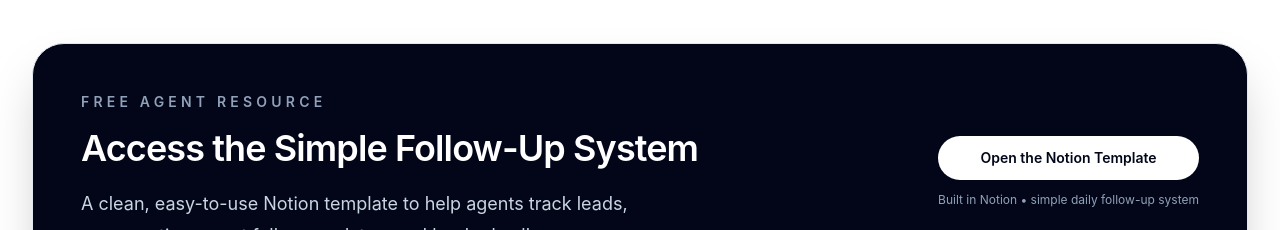
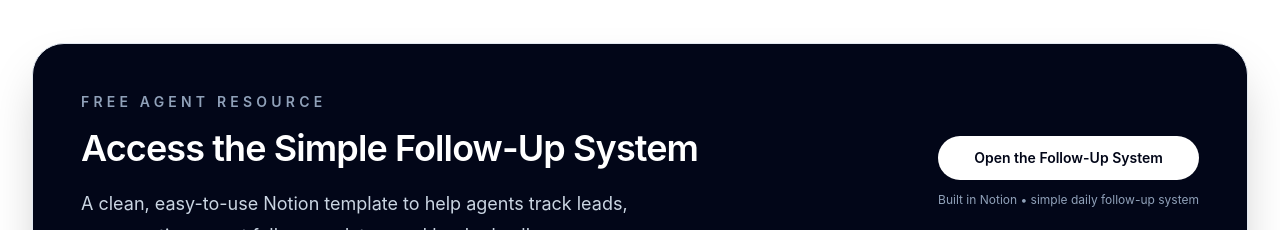
Before and after one commit to andres0921/axen-realty-recruiting-site, a React (Vite) app: page / in a window 1280 px wide. Shown: the part 4300-4530 px from the top of the page. Built offline with nearby package versions, Linux system fonts and the light colour scheme.

Commit message:
Update App.jsx

```diff
--- a/src/App.jsx
+++ b/src/App.jsx
@@ -722,7 +722,7 @@ function FollowUpSheetSection({ followUpSheetUrl, trackEvent }) {
                 onClick={() => trackEvent("download_click", { asset: "notion_follow_up_template", location: "follow_up_sheet_section" })}
                 className="inline-flex items-center justify-center rounded-full bg-white px-6 py-3 text-sm font-semibold text-slate-950 transition hover:-translate-y-0.5 hover:bg-slate-100"
               >
-                Open the Notion Template
+                Open the Follow-Up System
               </a>
               <p className="text-center text-xs text-slate-400 lg:text-left">
                 Built in Notion • simple daily follow-up system
```
